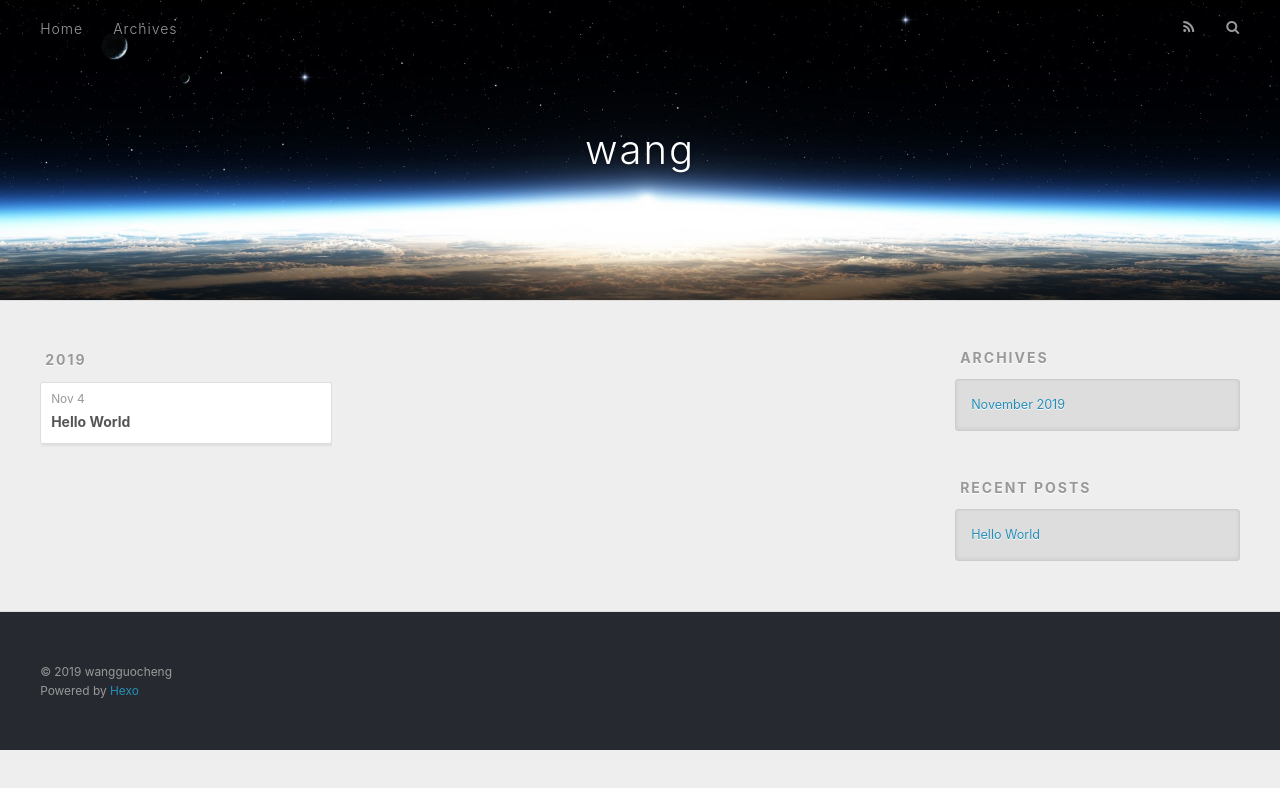
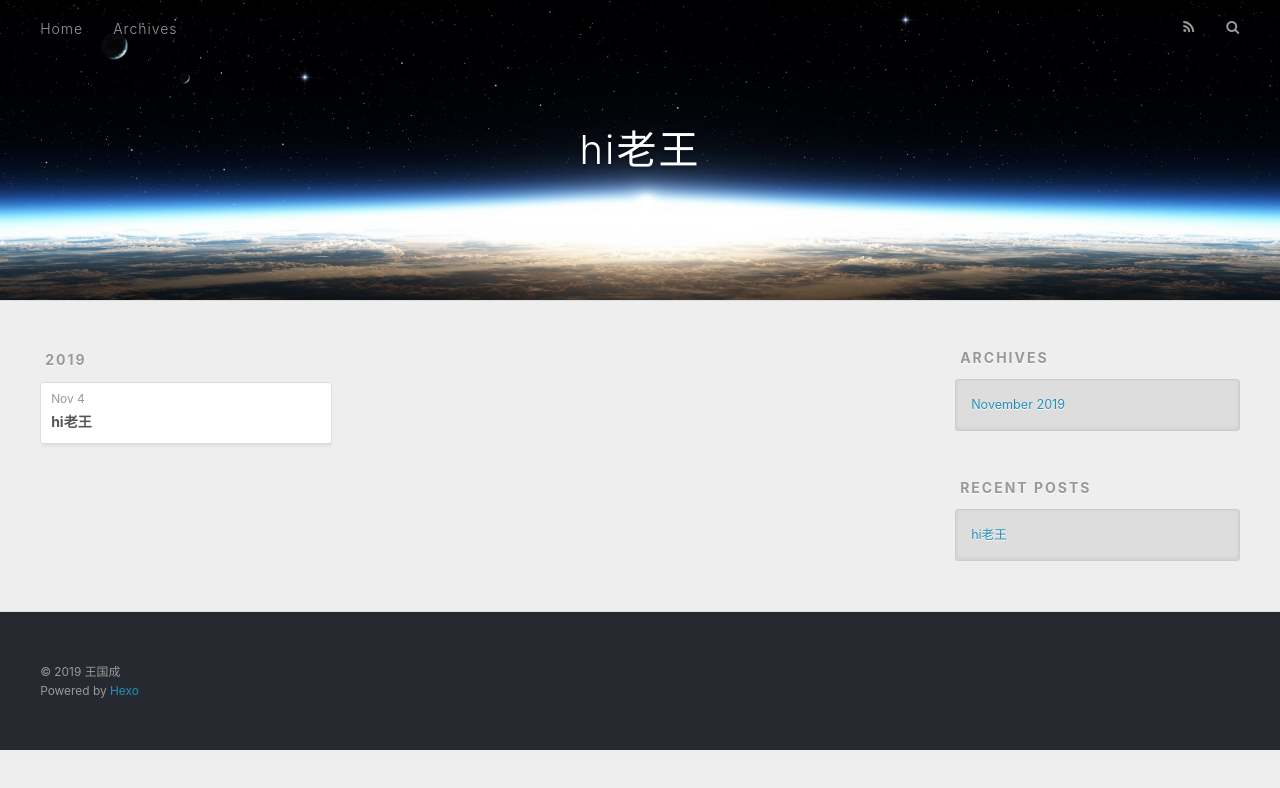
Before and after one commit to jirouwang/hilaowang.github.io, a plain HTML site: page archives/2019/11/index.html in a window 1280 px wide. Drawn offline with nearby package versions, Linux system fonts and the light colour scheme.

Commit message:
Site updated: 2019-11-04 16:21:27

```diff
--- a/archives/2019/11/index.html
+++ b/archives/2019/11/index.html
@@ -5,16 +5,16 @@
 
 
 
-  <title>Archives: 2019/11 | wang</title>
+  <title>Archives: 2019/11 | hi老王</title>
   <meta name="viewport" content="width=device-width, initial-scale=1, maximum-scale=1">
   <meta property="og:type" content="website">
-<meta property="og:title" content="wang">
+<meta property="og:title" content="hi老王">
 <meta property="og:url" content="http:&#x2F;&#x2F;yoursite.com&#x2F;archives&#x2F;2019&#x2F;11&#x2F;index.html">
-<meta property="og:site_name" content="wang">
+<meta property="og:site_name" content="hi老王">
 <meta property="og:locale" content="en">
 <meta name="twitter:card" content="summary">
 
-    <link rel="alternate" href="/atom.xml" title="wang" type="application/atom+xml">
+    <link rel="alternate" href="/atom.xml" title="hi老王" type="application/atom+xml">
 
 
     <link rel="icon" href="/favicon.png">
@@ -33,7 +33,7 @@
   <div id="header-outer" class="outer">
     <div id="header-title" class="inner">
       <h1 id="logo-wrap">
-        <a href="/" id="logo">wang</a>
+        <a href="/" id="logo">hi老王</a>
       </h1>
 
     </div>
@@ -81,7 +81,7 @@
 
 
     <h1 itemprop="name">
-      <a class="archive-article-title" href="/2019/11/04/hello-world/">Hello World</a>
+      <a class="archive-article-title" href="/2019/11/04/hello-world/">hi老王</a>
     </h1>
 
 
@@ -123,7 +123,7 @@
       <ul>
 
           <li>
-            <a href="/2019/11/04/hello-world/">Hello World</a>
+            <a href="/2019/11/04/hello-world/">hi老王</a>
           </li>
 
       </ul>
@@ -138,7 +138,7 @@
 
   <div class="outer">
     <div id="footer-info" class="inner">
-      &copy; 2019 wangguocheng<br>
+      &copy; 2019 王国成<br>
       Powered by <a href="http://hexo.io/" target="_blank">Hexo</a>
     </div>
   </div>
```
Also changed, not shown: 2019/11/04/hello-world/index.html (+10 -10 lines), archives/2019/index.html (+8 -8 lines), archives/index.html (+8 -8 lines), index.html (+9 -9 lines).
